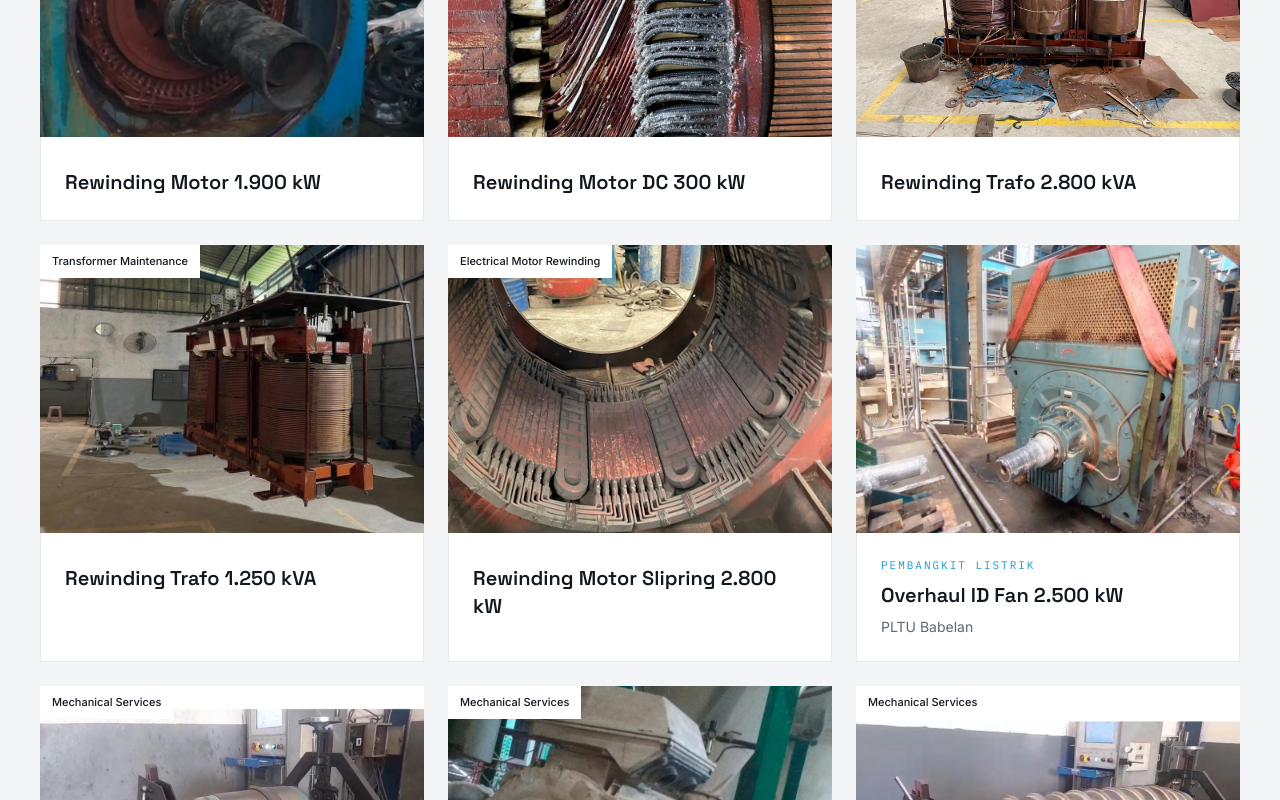
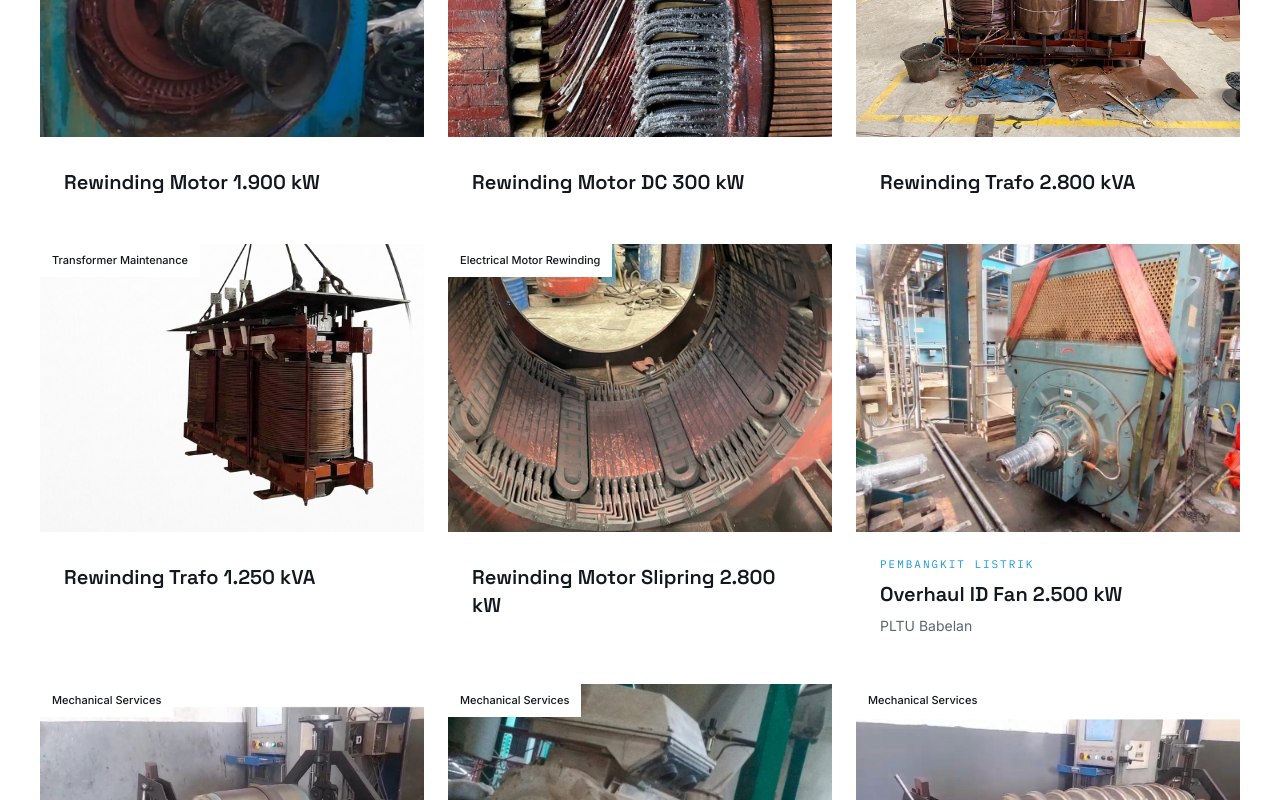
Before and after one commit to richie873/company-profile-megawatt, a Next.js app: page /portofolio in a window 1280 px wide. Shown: the part 940-1740 px from the top of the page. Built offline with nearby package versions, Linux system fonts and the light colour scheme; no server answers.

Commit message:
memperbarui page portofolio agar rapih

```diff
--- a/src/components/pages/PortfolioPage.tsx
+++ b/src/components/pages/PortfolioPage.tsx
@@ -45,7 +45,7 @@ function ProjectCard({ p, onOpen }: { p: Project; onOpen: () => void }) {
           </span>
         )}
       </button>
-      <div className="flex flex-1 flex-col border-x border-b border-line p-6">
+      <div className="flex flex-1 flex-col p-6">
         {meta && <p className="eyebrow text-[11px] text-blue">{meta}</p>}
         <h2 className="mt-2 font-display text-xl font-semibold leading-snug text-ink">{t(p.title)}</h2>
         {p.client && <p className="mt-2 text-sm text-muted">{p.client}</p>}
@@ -75,7 +75,7 @@ export default function PortfolioPage() {
         crumbs={[{ label: "Portofolio" }]}
         image="/foto1.jpeg"
       />
-      <section className="bg-panel py-14 sm:py-20 lg:py-28">
+      <section className="bg-paper py-14 sm:py-20 lg:py-28">
         <div className="mx-auto max-w-7xl px-6 lg:px-10">
           {PROJECTS.length === 0 ? (
             <EmptyState
```
Also changed, not shown: public/images/portofolio/rewinding-trafo-1250kva.jpg.
